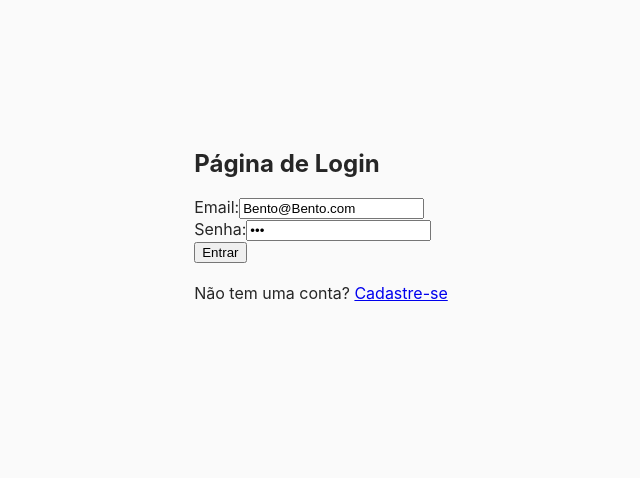
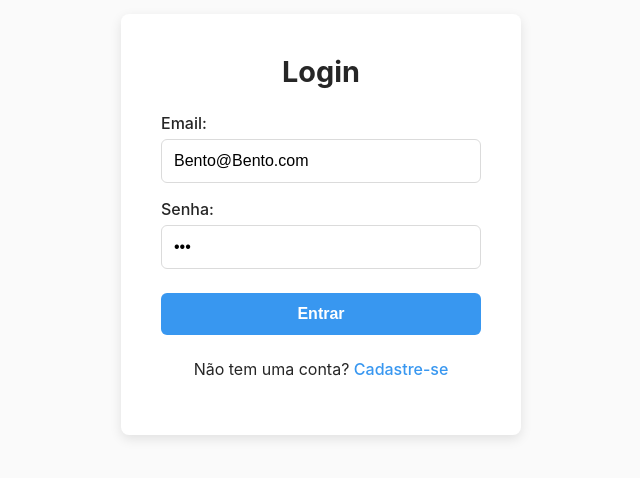
Before and after one commit to Cry199/Linktree-clone-Full-Stack, a React (Vite) app in the folder linktreeclone-frontend/: page / in a window 1280 px wide. Shown: the part 176-654 px from the top of the page, without its empty margins (319-959 px from the left). Built offline with nearby package versions, Linux system fonts and the light colour scheme.

Commit message:
Refactors LoginPage for consistent styling
Moves inline and basic element styling to dedicated CSS classes imported from `AuthForm.css`. This change centralizes styling definitions, improving maintainability and ensuring a unified visual presentation for authentication forms.

```diff
--- a/linktreeclone-frontend/src/features/auth/pages/LoginPage.jsx
+++ b/linktreeclone-frontend/src/features/auth/pages/LoginPage.jsx
@@ -1,6 +1,7 @@
 import React, { useState } from 'react';
 import { useNavigate, Link } from 'react-router-dom';
-import { useAuth } from '../../../context/AuthContext'
+import { useAuth } from '../../../context/AuthContext';
+import './AuthForm.css';
 
 const LoginPage = () => {
   const [email, setEmail] = useState('Bento@Bento.com');
@@ -23,32 +24,23 @@ const LoginPage = () => {
   };
 
   return (
-    <div style={{ maxWidth: '400px', margin: '50px auto' }}>
-      <h2>Página de Login</h2>
-      <form onSubmit={handleSubmit}>
-        <div>
+    <div className="auth-container">
+      <form onSubmit={handleSubmit} className="auth-form">
+        <h2>Login</h2>
+        <div className="form-group">
           <label>Email:</label>
-          <input
-            type="email"
-            value={email}
-            onChange={(e) => setEmail(e.target.value)}
-            required
-          />
+          <input type="email" value={email} onChange={(e) => setEmail(e.target.value)} required />
         </div>
-        <div>
+        <div className="form-group">
           <label>Senha:</label>
-          <input
-            type="password"
-            value={password}
-            onChange={(e) => setPassword(e.target.value)}
-            required
-          />
+          <input type="password" value={password} onChange={(e) => setPassword(e.target.value)} required />
         </div>
-        <button type="submit">Entrar</button>
+        <button type="submit" className="auth-button">Entrar</button>
       </form>
-      {error && <p style={{ color: 'red' }}>{error}</p>}
 
-      <p style={{ textAlign: 'center', marginTop: '20px' }}>
+      {error && <p className="error-message">{error}</p>}
+
+      <p className="auth-switch-link">
         Não tem uma conta? <Link to="/signup">Cadastre-se</Link>
       </p>
     </div>
```
